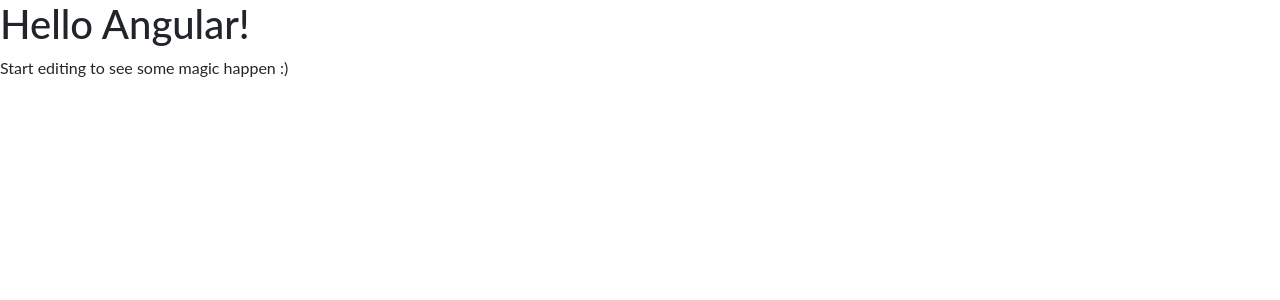
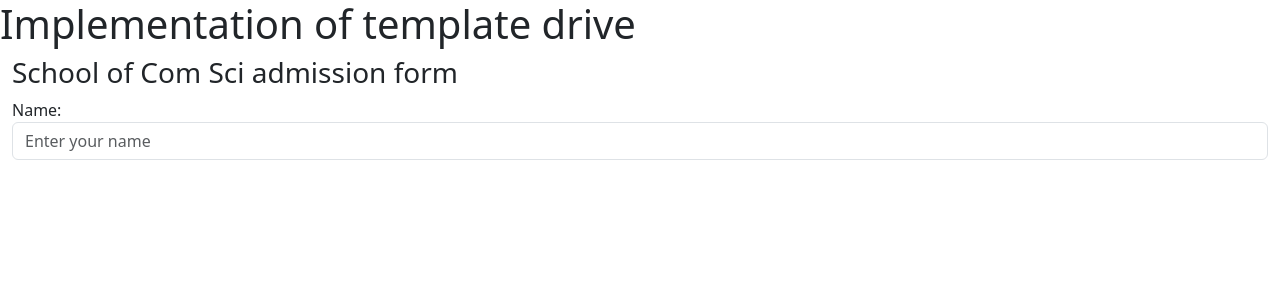
Before and after one commit to Sohamk0301/angular-Forms, an Angular app: page / in a window 1280 px wide. Shown: the top 300 px of the page. Built offline with nearby package versions, Linux system fonts and the light colour scheme.

Commit message:
1 file modified

```diff
--- a/src/app/app.component.html
+++ b/src/app/app.component.html
@@ -1,4 +1,10 @@
-<hello name="{{ name }}"></hello>
-<p>
-  Start editing to see some magic happen :)
-</p>
+<h1>Implementation of template drive</h1>
+<div class="container-fluid">
+  <h3>School of Com Sci admission form</h3>
+  <form>
+    <div class="form-group">
+      <label>Name:</label>
+      <input type="text" class="form-control" placeholder="Enter your name">
+    </div>
+  </form>
+</div>
```
